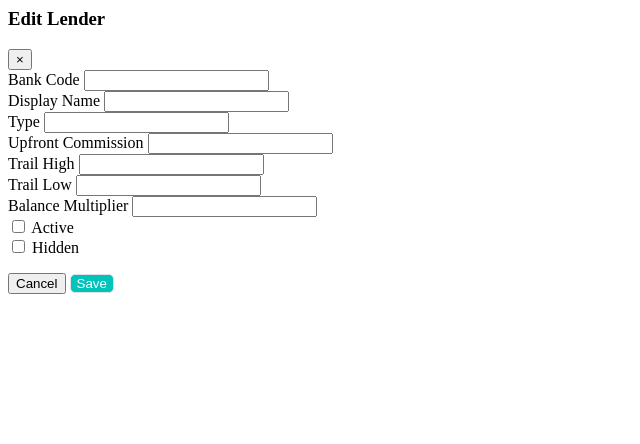
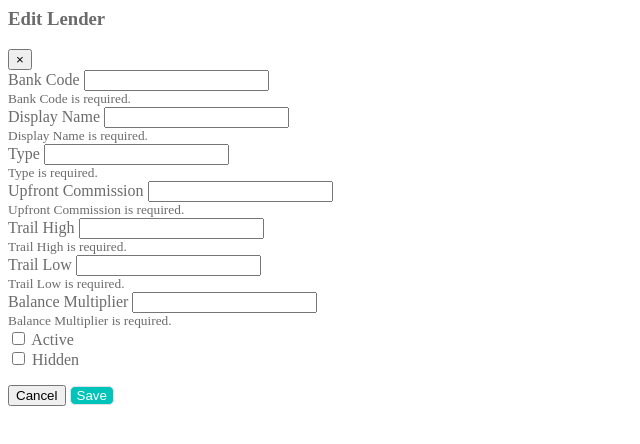
Before and after one commit to Todd-j-sutherland/finsure-lenders, a website: page app/components/lenders/modal/edit-lender-modal.component.html in a window 1280 px wide. Shown: the whole page, without its empty margins (0-640 px from the left). Drawn offline with Linux system fonts and the light colour scheme; files that its build step writes are made by us from their sources.

Commit message:
Modal input form validation

```diff
--- a/app/components/lenders/modal/edit-lender-modal.component.css
+++ b/app/components/lenders/modal/edit-lender-modal.component.css
@@ -1,10 +1,16 @@
-
 .modal-backdrop {
     opacity: 0 !important;
 }
 
+.edit-lender-modal .modal-body {
+    color: #6B6B6B;
+}
 
-  .edit-lender-modal .btn-primary{
+.edit-lender-modal .modal-title {
+    color: #6B6B6B;
+}
+
+.edit-lender-modal .btn-primary {
     color: #ffffff;
     background-color: #00c4ba;
     border: 1px solid #dee2e6;
@@ -17,6 +23,7 @@
     border: 1px solid #dee2e6;
     color: #fff;
 }
+
 .edit-lender-modal .btn-secondary:hover {
     background-color: #2298ac;
     border: 1px solid #dee2e6;
--- a/app/components/lenders/modal/edit-lender-modal.component.html
+++ b/app/components/lenders/modal/edit-lender-modal.component.html
@@ -11,30 +11,52 @@
             <div class="form-group">
                 <label for="code">Bank Code</label>
                 <input type="text" class="form-control" id="code" name="code" ng-model="$ctrl.lender.attributes.code" required>
+                <div ng-messages="$ctrl.editLenderForm.code.$error" ng-if="$ctrl.editLenderForm.code.$touched || $ctrl.editLenderForm.$submitted">
+                    <small class="text-danger" ng-message="required">Bank Code is required.</small>
+                </div>
             </div>
             <div class="form-group">
                 <label for="name">Display Name</label>
                 <input type="text" class="form-control" id="name" name="name" ng-model="$ctrl.lender.attributes.name" required>
-            </div>
+                <div ng-messages="$ctrl.editLenderForm.name.$error" ng-if="$ctrl.editLenderForm.name.$touched || $ctrl.editLenderForm.$submitted">
+                    <small class="text-danger" ng-message="required">Display Name is required.</small>
+                </div>
+                </div>
             <div class="form-group">
                 <label for="type">Type</label>
                 <input type="text" class="form-control" id="type" name="type" ng-model="$ctrl.lender.attributes.type" required>
+                <div ng-messages="$ctrl.editLenderForm.type.$error" ng-if="$ctrl.editLenderForm.type.$touched || $ctrl.editLenderForm.$submitted">
+                    <small class="text-danger" ng-message="required">Type is required.</small>
+                </div>
             </div>
             <div class="form-group">
                 <label for="upfront_commission">Upfront Commission</label>
                 <input type="number" class="form-control" id="upfront_commission" name="upfront_commission" ng-model="$ctrl.lender.attributes.upfront_commission" required>
+                <div ng-messages="$ctrl.editLenderForm.upfront_commission.$error" ng-if="$ctrl.editLenderForm.upfront_commission.$touched || $ctrl.editLenderForm.$submitted">
+                    <small class="text-danger" ng-message="required">Upfront Commission is required.</small>
+                </div>
             </div>
             <div class="form-group">
                 <label for="high_trail_commission">Trail High</label>
                 <input type="number" class="form-control" id="high_trail_commission" name="high_trail_commission" ng-model="$ctrl.lender.attributes.high_trail_commission" required>
+                <div ng-messages="$ctrl.editLenderForm.high_trail_commission.$error" ng-if="$ctrl.editLenderForm.high_trail_commission.$touched || $ctrl.editLenderForm.$submitted">
+                    <small class="text-danger" ng-message="required">Trail High is required.</small>
+                </div>
             </div>
             <div class="form-group">
                 <label for="low_trail_commission">Trail Low</label>
                 <input type="number" class="form-control" id="low_trail_commission" name="low_trail_commission" ng-model="$ctrl.lender.attributes.low_trail_commission" required>
+                <div ng-messages="$ctrl.editLenderForm.low_trail_commission.$error" ng-if="$ctrl.editLenderForm.low_trail_commission.$touched || $ctrl.editLenderForm.$submitted">
+                    <small class="text-danger" ng-message="required">Trail Low is required.</small>
+                </div>
             </div>
             <div class="form-group">
                 <label for="balance_multiplier">Balance Multiplier</label>
                 <input type="number" class="form-control" id="balance_multiplier" name="balance_multiplier" ng-model="$ctrl.lender.attributes.balance_multiplier" required>
+                <div ng-messages="$ctrl.editLenderForm.balance_multiplier.$error" ng-if="$ctrl.editLenderForm.balance_multiplier.$touched || $ctrl.editLenderForm.$submitted">
+                    <small class="text-danger" ng-message="required">Balance Multiplier is required.</small>
+                </div>
+
             </div>
             <div class="form-group form-check">
                 <input type="checkbox" class="form-check-input" id="is_active" name="is_active" ng-model="$ctrl.lender.attributes.is_active">
--- a/app/components/lenders/modal/edit-lender-modal.component.js
+++ b/app/components/lenders/modal/edit-lender-modal.component.js
@@ -15,6 +15,12 @@ angular.module("lendersApp").component("editLenderModal", {
     $ctrl.save = function () {
       if ($ctrl.editLenderForm.$valid) {
         $ctrl.close({ $value: $ctrl.lender });
+      } else {
+        angular.forEach($ctrl.editLenderForm.$error, function (field) {
+          angular.forEach(field, function (errorField) {
+            errorField.$setTouched();
+          });
+        });
       }
     };
 
```
Also changed, not shown: app/style.css (line endings or trailing spaces), favicon.ico (added). Lines whose indentation alone changed are shown as unchanged.
